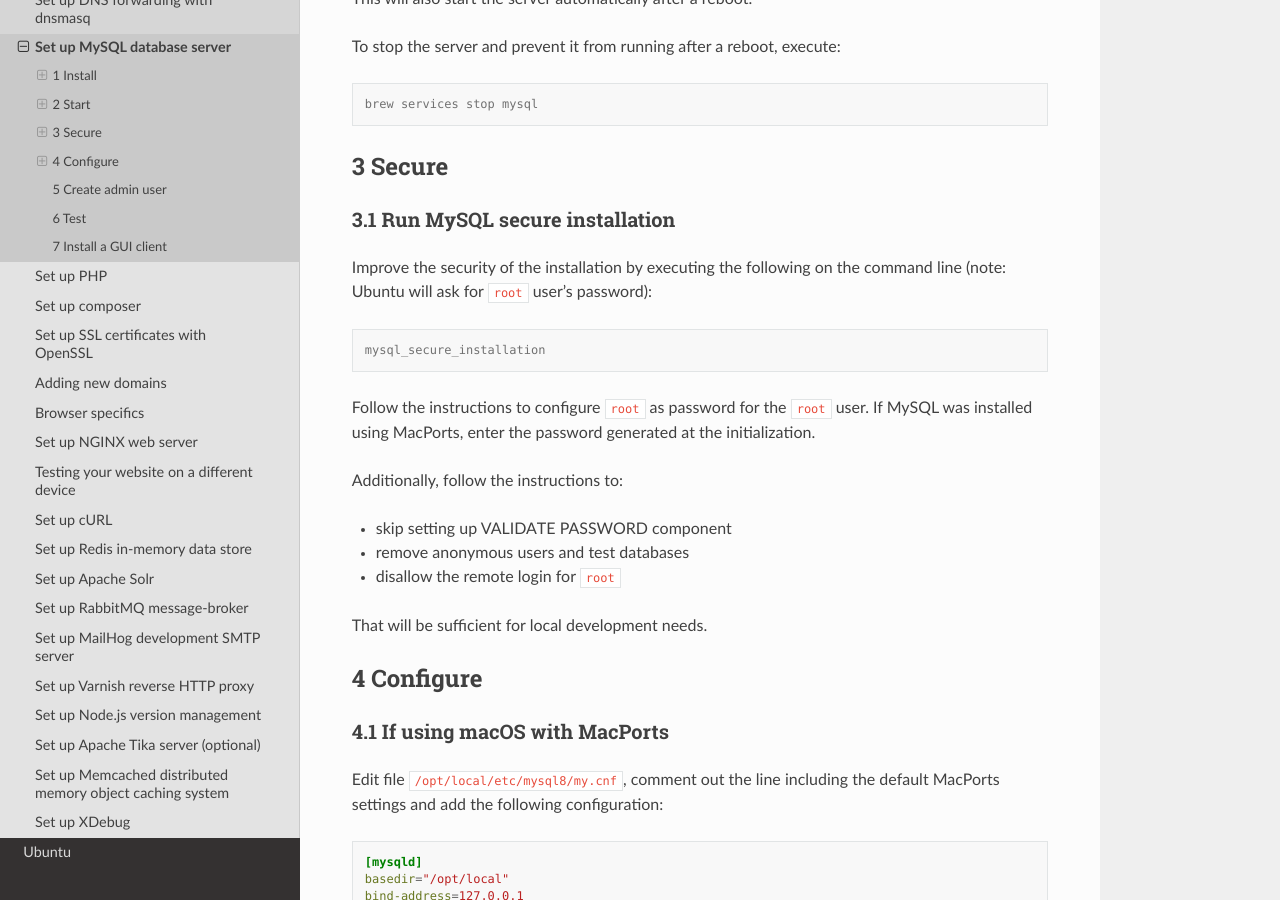
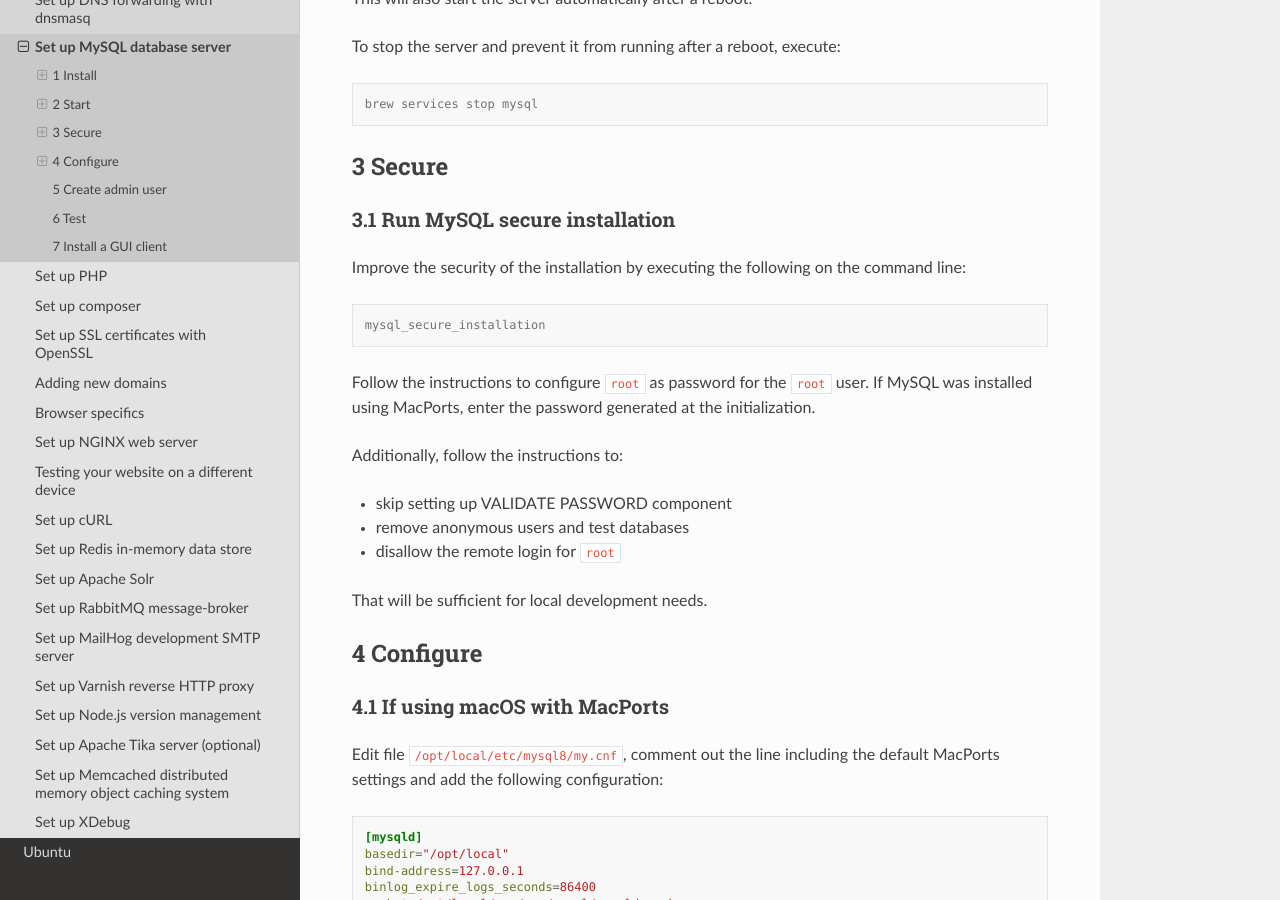
Before and after one commit to netgen/local-development-setup, a Sphinx documentation site: the page built from docs/source/macos/mysql.rst, in a window 1280 px wide and 900 px high, scrolled down 1506 px. Built offline with Sphinx 7.4.7 and the Read the Docs theme 2.0.0, drawn with Linux system fonts in a browser that asks for light colours; formulas are drawn with MathJax 3.

Commit message:
Fix small mistakes in docs

```diff
--- a/docs/source/macos/composer.rst
+++ b/docs/source/macos/composer.rst
@@ -57,7 +57,7 @@
     alias composer712="/usr/bin/php7.1 /usr/local/bin/composer2"
     alias composer721="/usr/bin/php7.2 /usr/local/bin/composer1"
     alias composer722="/usr/bin/php7.2 /usr/local/bin/composer2"
-    alias composer721="/usr/bin/php7.3 /usr/local/bin/composer1"
+    alias composer731="/usr/bin/php7.3 /usr/local/bin/composer1"
     alias composer732="/usr/bin/php7.3 /usr/local/bin/composer2"
     alias composer741="/usr/bin/php7.4 /usr/local/bin/composer1"
     alias composer742="/usr/bin/php7.4 /usr/local/bin/composer2"
--- a/docs/source/macos/mysql.rst
+++ b/docs/source/macos/mysql.rst
@@ -90,7 +90,7 @@
 ~~~~~~~~~~~~~~~~~~~~~~~~~~~~~~~~~
 
 Improve the security of the installation by executing the following on
-the command line (note: Ubuntu will ask for ``root`` user’s password):
+the command line:
 
 .. code:: console
 
--- a/docs/source/ubuntu/composer.rst
+++ b/docs/source/ubuntu/composer.rst
@@ -58,7 +58,7 @@
     alias composer712="/usr/bin/php7.1 /usr/local/bin/composer2"
     alias composer721="/usr/bin/php7.2 /usr/local/bin/composer1"
     alias composer722="/usr/bin/php7.2 /usr/local/bin/composer2"
-    alias composer721="/usr/bin/php7.3 /usr/local/bin/composer1"
+    alias composer731="/usr/bin/php7.3 /usr/local/bin/composer1"
     alias composer732="/usr/bin/php7.3 /usr/local/bin/composer2"
     alias composer741="/usr/bin/php7.4 /usr/local/bin/composer1"
     alias composer742="/usr/bin/php7.4 /usr/local/bin/composer2"
```
Also changed, not shown: mysql/README.md.
